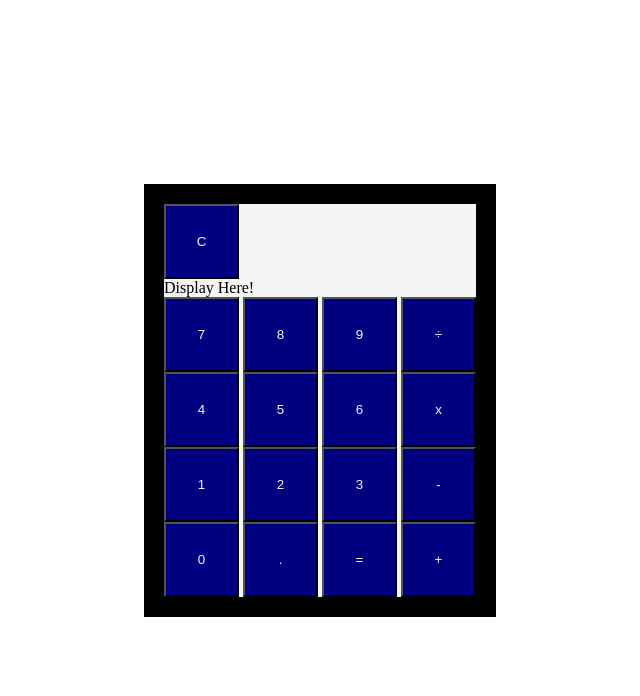
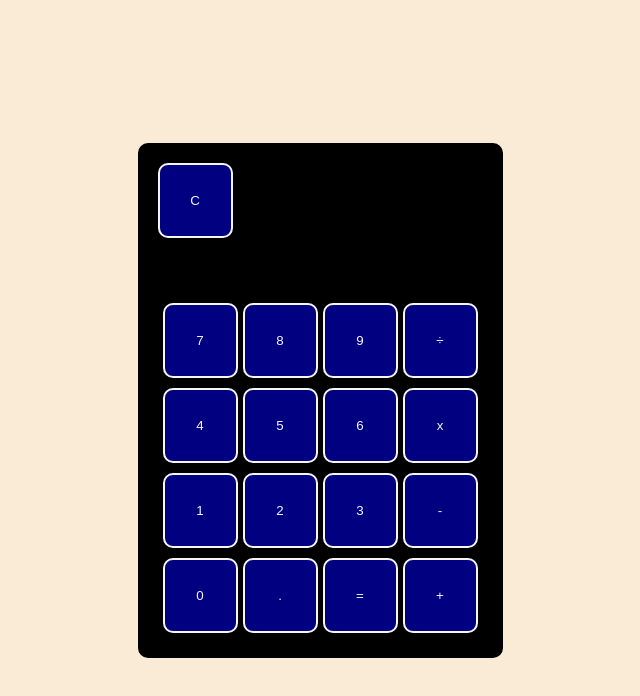
Before and after one commit to Ninjeong/calculator, a plain HTML site: page index.html in a window 1280 px wide. Shown: the whole page, without its empty margins (320-960 px from the left). Drawn offline with Linux system fonts and the light colour scheme.

Commit message:
Polish UI via html and css

```diff
--- a/index.html
+++ b/index.html
@@ -7,10 +7,9 @@
     </head>
     <body>
         <div class="calculator">
-
             <div class="buttonRow0">
                 <button id="clearBtn">C</button>
-                <div class="mainDisplay">Display Here!</div>
+                <div class="mainDisplay"></div>
             </div>
 
 
--- a/style.css
+++ b/style.css
@@ -5,11 +5,13 @@ body {
     flex-direction: column;
     justify-content: center;
     align-items: center;
+    background-color: antiquewhite;
 }
 
 .calculator {
-    background-color: whitesmoke;
+    background-color: rgb(0, 0, 0);
     border: 20px solid;
+    border-radius: 10px;
 }
 
 button {
@@ -17,4 +19,22 @@ button {
     height: 75px;
     color: whitesmoke;
     background-color: navy;
+    border: 2px solid;
+    border-radius: 10px;
 }
+
+.mainDisplay {
+    color: aliceblue;
+    padding: 10px;
+    font-size: 2rem;
+    text-align: right;
+    min-height: 60px;
+    width: 100%;
+    box-sizing: border-box;
+}
+
+.buttonRow1, .buttonRow2, .buttonRow3, .buttonRow4 {
+    display: flex;
+    gap: 5px;
+    padding: 5px;
+}
```
